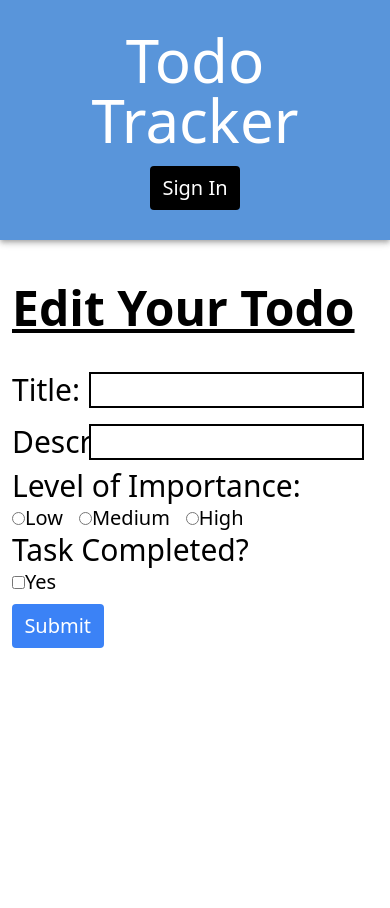
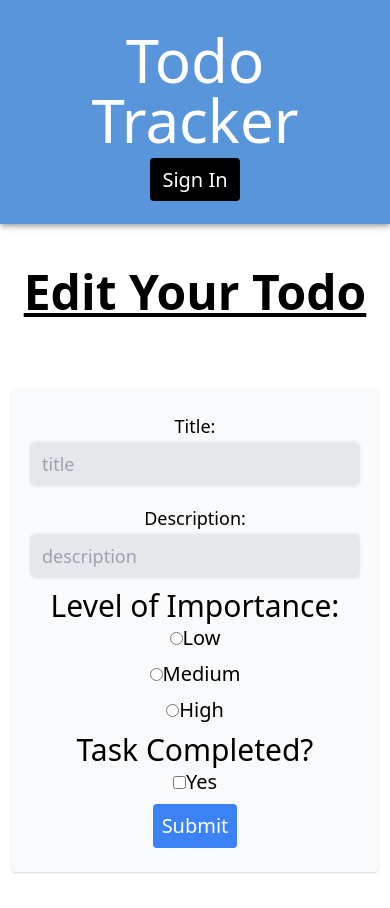
Before and after one commit to richardchyan/mern-crud, a React (Create React App) app: page /edit/1 in a window 390 px wide. Before the commit the page ends 844 px from the top, so only its background shows below. Built offline with nearby package versions, Linux system fonts and the light colour scheme; no server answers.

Commit message:
Forms made more responsive, UX improved

```diff
--- a/src/components/Auth.js
+++ b/src/components/Auth.js
@@ -32,7 +32,7 @@ const Auth = () => {
       setFormData({...formData, [e.target.name]: e.target.value});
    }
 
-   function toggleSignin(){
+   function toggleSignin(e){
       setIsSignup(prevIsSignup => !prevIsSignup);
       setFormData({firstName: '', lastName: '', email: '', password: '', confirmPassword: '' })
       setShowAlert(false);
@@ -42,41 +42,46 @@ const Auth = () => {
       <div>
          <h1 className="text-4xl mt-4">{isSignup ? 'Register Your Account': 'Sign in to Create and View Todos'} </h1>
          {/* Login error alert */}
-         <div className={ showAlert ? "block bg-gray-200 border-2 border-gray-300 rounded-md mt-4 text-red-600 m-auto p-4 fade-in max-w-screen-sm w-5/12" : "hidden"}>
+         <div className={ showAlert ? "block bg-gray-100 border-2 border-gray-300 rounded-md mt-4 text-red-600 m-auto p-4 fade-in max-w-sm w-5/12" : "hidden"}>
             <span className="text-xl">{errorMessage}</span>
          </div>
          {/* Login form */}
-         <form onSubmit={handleSubmit} className="max-w-lg m-auto mt-4 p-4 text-2xl">
+         <form onSubmit={handleSubmit}>
+            <div className="max-w-sm m-auto rounded shadow bg-gray-50 mt-4 p-4 text-2xl">
+               <div>
                   { isSignup &&
                      <>
-                  <div className="flex justify-between mb-1 p-1">
-                     <label for="firstName">First name: </label>
-                     <input onChange={handleChange} className="border-2 border-black" type="text" id="firstName" name="firstName" placeholder="First name" required/>
+                        <div className="mb-1 p-1">
+                           {/* <label for="firstName" className="text-lg tracking-wider">First name: </label> */}
+                           <input onChange={handleChange} value={formData.firstName} className="text-base py-2 px-3 w-full bg-gray-200 focus:bg-gray-100 border-2 border-gray-100 rounded-lg focus:ring focus:ring-blue-400 focus:outline-none" type="text" id="firstName" name="firstName" placeholder="First name" required/>
                         </div>
-                  <div className="flex justify-between mb-1 p-1">
-                     <label for="lastName">Last name: </label>
-                     <input onChange={handleChange} className="border-2 border-black" type="text" id="lastName" name="lastName" placeholder="Last name" required/>
+                        <div className="mb-1 p-1">
+                           {/* <label for="lastName" className="text-lg">Last name: </label> */}
+                           <input onChange={handleChange} value={formData.lastName} className="text-base py-2 px-3 w-full bg-gray-200 focus:bg-gray-100 border-2 border-gray-100 rounded-lg focus:ring-2 focus:ring-blue-400 focus:outline-none" type="text" id="lastName" name="lastName" placeholder="Last name" required/>
                         </div>
                      </>
                    }
-            <div className="flex justify-between mb-1 p-1">
-               <label for="email">Email: </label>
-               <input onChange={handleChange} className="border-2 border-black" type="text" id="email" name="email" placeholder="email" required/>
+                  <div className="mb-1 p-1">
+                     {/* <label for="email" className="text-lg">Email: </label> */}
+                     <input onChange={handleChange} value={formData.email} className="text-base py-2 px-3 w-full bg-gray-200 focus:bg-gray-100 border-2 border-gray-100 rounded-lg focus:ring-2 focus:ring-blue-400 focus:outline-none" type="text" id="email" name="email" placeholder="email" required/>
                   </div>
-            <div className="flex justify-between mb-1 p-1">
-               <label for="password">Password: </label>
-               <input onChange={handleChange} className="border-2 border-black" type="password" id="password" name="password" placeholder="password" required/>
+                  <div className="mb-1 p-1">
+                     {/* <label for="password" className="text-lg">Password: </label> */}
+                     <input onChange={handleChange} value={formData.password} className="text-base py-2 px-3 w-full bg-gray-200 focus:bg-gray-100 border-2 border-gray-100 rounded-lg focus:ring-2 focus:ring-blue-400 focus:outline-none" type="password" id="password" name="password" placeholder="password" required/>
                   </div>
                   { isSignup &&
-               <div className="flex justify-between mb-1 p-1">
-                  <label for="confirmPassword">Confirm Password: </label>
-                  <input onChange={handleChange} className="border-2 border-black" type="password" id="confirmPassword"  name="confirmPassword" placeholder="Confirm password" required/>
+                     <div className="mb-1 p-1" >
+                        {/* <label for="confirmPassword" className="text-lg">Confirm Password: </label> */}
+                        <input onChange={handleChange} value={formData.confirmPassword} className="text-base py-2 px-3 w-full bg-gray-200 focus:bg-gray-100 border-2 border-gray-100 rounded-lg focus:ring-2 focus:ring-blue-400 focus:outline-none" type="password" id="confirmPassword"  name="confirmPassword" placeholder="Confirm password" required/>
                      </div>
                   }
                   <div>
                      <button type="submit"className="border-2 border-black rounded-md bg-blue-600 text-white p-2 mt-2"> Submit</button>
                      <button type="button" className="text-sm p-2 mt-2 block m-auto" onClick={toggleSignin}> { !isSignup ? 'Don\'\t have an account? Click here to register' : 'Already have an account? Click to sign in' } </button>
                   </div>
+               </div>
+            </div>
+
          </form>
       </div>
    )
--- a/src/components/CreateTodos.js
+++ b/src/components/CreateTodos.js
@@ -60,49 +60,55 @@ const CreateTodos = ({ user }) => {
    }
 
    return (
-      <div className="max-w-screen-lg m-auto p-3">
-         <h1 className="text-5xl my-8 underline text-left font-semibold">Create a New Todo</h1>
-         <form onSubmit={handleSubmit} method="POST" className="grid grid-cols-1">
-            {/* text fields */}
-            <div className="flex py-2">
-               <label for="title" className="text-3xl mr-4 w-2/12 text-left ">Title:</label>
+      <div className="m-auto p-3">
+         <h1 className="text-5xl my-8 underline font-semibold ">Create a New Todo</h1>
+         <form onSubmit={handleSubmit} className="max-w-screen-lg m-auto py-6">
+            <div className="max-w-sm m-auto rounded shadow bg-gray-50 mt-4 p-4 text-xl">
+               <div className="py-2">
+                  <label for="title" className="text-lg w-full">Title:</label>
                   <input
                      type="text"
                      id="title"
                      value={title}
                      onChange={onTitleChange}
-                  className="border-2 border-black p-1 w-9/12"
+                     className="bg-gray-200 border-2 border-gray-100 rounded-lg focus:bg-gray-100 focus:ring focus:ring-blue-400 focus:outline-none py-2 px-3 text-lg w-full"
+                     placeholder="title"
+                     required
                      />
                </div>
-            <div className="flex py-2">
-               <label for="description" className="text-3xl mr-4 w-2/12 text-left ">Description:</label>
+               <div className="py-2">
+                  <label for="description" className="text-lg">Description:</label>
                   <input
                      type="text"
                      id="description"
                      value={description}
                      onChange={onDescriptionChange}
-                  className="border-2 border-black p-1 w-9/12"
+                     className="bg-gray-200 border-2 border-gray-100 rounded-lg focus:bg-gray-100 focus:ring focus:ring-blue-400 focus:outline-none py-2 px-3 text-lg w-full"
+                     placeholder="description"
+                     required
                      />
                </div>
             {/* Radio buttons */}
-            <h1 className="text-3xl text-left"> Level of Importance:</h1>
-            <div className="flex space-x-4">
-               <div className="text-xl">
+               <h1 className="text-3xl"> Level of Importance:</h1>
+               <div>
+                  <div className="text-xl mb-2">
                      <input type="radio" name="importance" value="Low" checked={importance === 'Low'} onChange={onImportanceChange}/>
                      <label htmlFor="lowImportance">Low</label>
                   </div>
-               <div className="text-xl">
+                  <div className="text-xl mb-2">
                      <input type="radio" name="importance" value="Medium" checked={importance === 'Medium'} onChange={onImportanceChange}/>
                      <label htmlFor="medImportance">Medium</label>
                   </div>
-               <div className="text-xl">
+                  <div className="text-xl mb-2">
                      <input type="radio" name="importance" value="High" checked={importance === 'High'} onChange={onImportanceChange}/>
                      <label htmlFor="highImportance">High</label>
                   </div>
                </div>
+               {/* Submit button */}
                <button type="submit" className="p-2 bg-blue-500 text-xl w-1/4 my-2 rounded text-white">
                Submit
                </button>
+            </div>
          </form>
       </div>
     );
--- a/src/components/EditTodos.js
+++ b/src/components/EditTodos.js
@@ -52,84 +52,75 @@ const EditTodos = () => {
    const handleSubmit = (e) => {
 
       e.preventDefault();
-
-      // Then set the state of a new object to the submitted values
-
       const updatedTodo = {
-
          title: title,
          description: description,
          importance: importance,
          completed: completed
-
       };
 
-      // then use axios to post the request from the front end to the back end route where post requests are being made
-      // params are the route, then the object
-
-      // axios.post(`http://localhost:4000/todos/update/${id}`, updatedTodo)
       editTodo(id, updatedTodo)
-         .then(result => {
-            console.log(result);
-            history.push('/');
-         })
+         .then(result => history.push('/'))
          .catch(error => console.log(error));
 
       }
 
    return (
       <div className="max-w-screen-lg m-auto p-3">
-         <h1 className="text-5xl my-8 underline text-left font-semibold">Edit Your Todo</h1>
-         <form onSubmit={handleSubmit} className="grid grid-cols-1">
-            {/* text fields */}
-            <div className="flex py-2">
-               <label for="title" className="text-3xl mr-4 w-2/12 text-left ">Title:</label>
+         <h1 className="text-5xl my-8 underline font-semibold">Edit Your Todo</h1>
+         <form onSubmit={handleSubmit} className="max-w-screen-lg m-auto py-6">
+            <div className="max-w-sm m-auto rounded shadow bg-gray-50 mt-4 p-4 text-xl">
+               <div className="py-2">
+                  <label for="title" className="text-lg w-full">Title:</label>
                   <input
                      type="text"
                      id="title"
                      value={title}
                      onChange={onTitleChange}
-                  className="border-2 border-black p-1 w-9/12"
+                     className="bg-gray-200 border-2 border-gray-100 rounded-lg focus:bg-gray-100 focus:ring focus:ring-blue-400 focus:outline-none py-2 px-3 text-lg w-full"
+                     placeholder="title"
+                     required
                      />
                </div>
-            <div className="flex py-2">
-               <label for="description" className="text-3xl mr-4 w-2/12 text-left ">Description:</label>
+               <div className="py-2">
+                  <label for="description" className="text-lg">Description:</label>
                   <input
                      type="text"
                      id="description"
                      value={description}
                      onChange={onDescriptionChange}
-                  className="border-2 border-black p-1 w-9/12"
+                     className="bg-gray-200 border-2 border-gray-100 rounded-lg focus:bg-gray-100 focus:ring focus:ring-blue-400 focus:outline-none py-2 px-3 text-lg w-full"
+                     placeholder="description"
+                     required
                      />
                </div>
             {/* Radio buttons */}
-            <h1 className="text-3xl text-left"> Level of Importance:</h1>
-            <div className="flex space-x-4">
-               <div className="text-xl">
+               <h1 className="text-3xl"> Level of Importance:</h1>
+               <div>
+                  <div className="text-xl mb-2">
                      <input type="radio" name="importance" value="Low" checked={importance === 'Low'} onChange={onImportanceChange}/>
                      <label htmlFor="lowImportance">Low</label>
                   </div>
-               <div className="text-xl">
+                  <div className="text-xl mb-2">
                      <input type="radio" name="importance" value="Medium" checked={importance === 'Medium'} onChange={onImportanceChange}/>
                      <label htmlFor="medImportance">Medium</label>
                   </div>
-               <div className="text-xl">
+                  <div className="text-xl mb-2">
                      <input type="radio" name="importance" value="High" checked={importance === 'High'} onChange={onImportanceChange}/>
                      <label htmlFor="highImportance">High</label>
                   </div>
                </div>
                 {/* Completed Checkbox */}
-               <h1 className="text-3xl text-left">Task Completed?</h1>
-               <div className="flex space-x-4 ">
+               <h1 className="text-3xl">Task Completed?</h1>
                <div>
                   <input type="checkbox" id="completedYes" name="completed" checked={completed} onChange={onCompletedChange} />
                   <label for="completedYes" className="text-xl">Yes</label>
                </div>
-               </div>
               {/* Submit button */}
-            <button className="p-2 bg-blue-500 text-xl w-1/4 my-2 rounded text-white">
+               <button type="submit" className="p-2 bg-blue-500 text-xl w-1/4 my-2 rounded text-white">
                   Submit
                </button>
+            </div>
          </form>
       </div>
     );
--- a/src/components/Navbar.js
+++ b/src/components/Navbar.js
@@ -36,16 +36,20 @@ const Navbar = ({ user, setUser }) => {
       <div>
          <AppBar className={classes.appBar} position="static">
          <Link to={user ? '/' : '/signin'} className="text-6xl mb-4">Todo Tracker</Link>
-         <nav className="flex justify-center items-center space-x-10">
+         <nav >
             { user !== null  ? (
-               <>
-                  <Link className="text-xl bg-black rounded py-2 px-3" to="/">View Your List of Todos</Link>
-                  <Link className="text-xl bg-black rounded py-2 px-3" to='/create'>Create a Todo</Link>
-                  <button onClick={logout}className="text-xl bg-black rounded py-2 px-3">LOGOUT</button>
-                  { user.profile && (
-                     <span className="text-white text-xl"> You are logged in as {user.profile.name}</span>
-                  )}
-               </>
+               <div className="max-w-sm m-auto">
+                  <div className="flex flex-col m-auto justify-center mb-4">
+                     <Link className="text-md bg-black rounded-lg mb-2 py-2 px-3 w-3/4 m-auto" to="/">View Your List of Todos</Link>
+                     <Link className="text-md bg-black rounded-lg mb-2 py-2 px-3 w-3/4 m-auto" to='/create'>Create a Todo</Link>
+                     <button onClick={logout} className="text-md bg-black rounded-lg mb-2 py-2 px-3 w-3/4 m-auto">Logout</button>
+                  </div>
+                  <div>
+                     { user.profile && (
+                           <span className="text-white text-xl"> Welcome back, {user.profile.name}</span>
+                        )}
+                  </div>
+               </div>
            ) :
                <Link className="text-xl bg-black rounded py-2 px-3" to='/signin'>Sign In</Link>
            }
--- a/src/components/SingleTodo.js
+++ b/src/components/SingleTodo.js
@@ -6,7 +6,7 @@ const SingleTodo = ({ todo }) => {
 
 return (
 
-      <div className="mb-8 border-2 border-black rounded-md py-8 overflow-auto">
+      <div className="mb-8 border-2 border-gray-400 rounded-xl py-8 overflow-auto">
             <div className="margin-auto">
                   <span className="text-2xl semibold mr-2">Title:</span><span className={todo.completed ? "completed" : ''}>{todo.title}</span>
             </div>
@@ -24,8 +24,8 @@ return (
                   <span>{todo.createdAt === todo.updatedAt ? moment(todo.createdAt).fromNow() : moment(todo.updatedAt).fromNow()}</span>
             </div>
             <div className="grid grid-cols-1 mt-4 space-y-6">
-                  <Link to={`/edit/${todo._id}`} className="w-1/2 m-auto p-2 text-lg text-white bg-yellow-500 rounded border-2 border-gray-100">Edit Item</Link>
-                  <Link to={`/delete/${todo._id}`} className="w-1/2 m-auto p-2 text-lg text-white bg-red-600 rounded border-2 border-gray-100">Delete Item</Link>
+                  <Link to={`/edit/${todo._id}`} className="w-1/2 m-auto p-2 text-base tracking-tight text-white bg-green-600 rounded-xl hover:shadow-lg border-2 border-gray-100">Edit Item</Link>
+                  <Link to={`/delete/${todo._id}`} className="w-1/2 m-auto p-2 text-base tracking-tight text-white bg-red-600 rounded-xl hover:shadow-lg border-2 border-gray-100">Delete Item</Link>
 
                   {/* Using a button with direct onclick to the api call requires refreshing of page without using of async actions with reducers, so it doesn't work. The link redirect to an delete component render can call the api method and then use history to push back to homepage, you can only use the history hook in a function component, not  */}
                   {/* <button onClick={() => deleteTodo(todo._id)} className="w-1/2 m-auto p-2 text-lg text-white bg-red-600 rounded border-2 border-gray-100">Delete Item</button> */}
```
Lines whose indentation alone changed are shown as unchanged.
